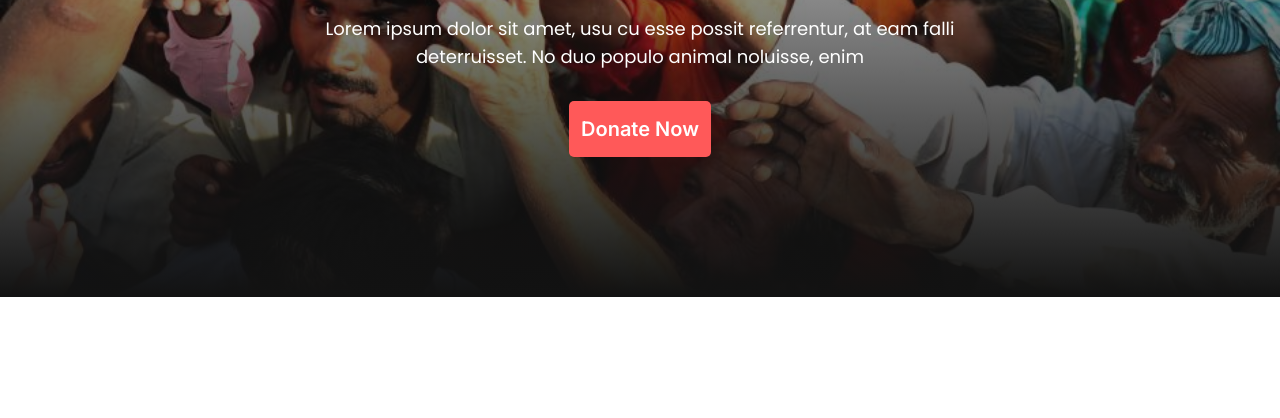
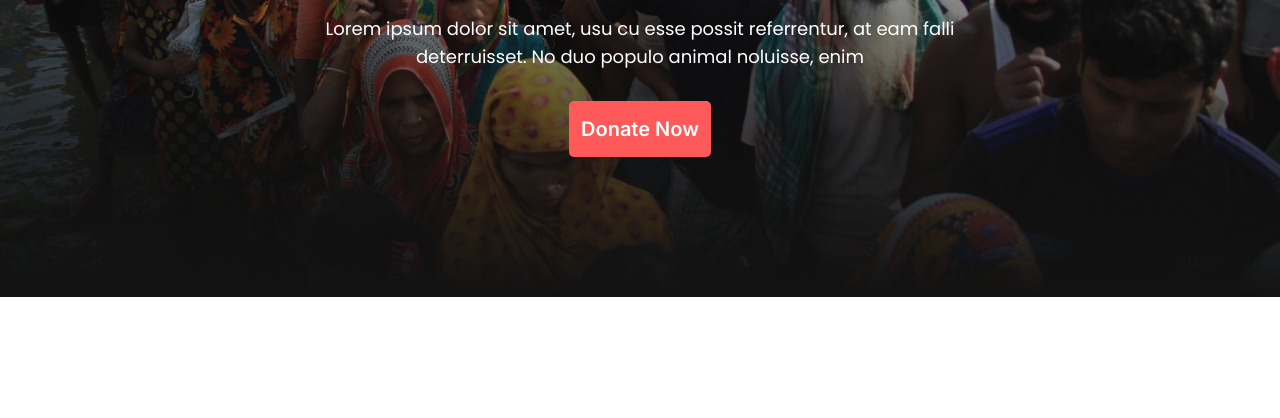
Before and after one commit to tasmia-rahman/donate-today, a plain HTML site: page index.html in a window 1280 px wide. Shown: the part 303-721 px from the top of the page. Drawn offline with Linux system fonts and the light colour scheme.

Commit message:
image updated

```diff
--- a/style.css
+++ b/style.css
@@ -5,7 +5,7 @@
 }
 /* Banner part starts */
 #banner {
-  background-image: url(images/donation0.jpg);
+  background-image: url(images/donation7.jpg);
   background-repeat: no-repeat;
   background-position: center;
   background-size: cover;
```
